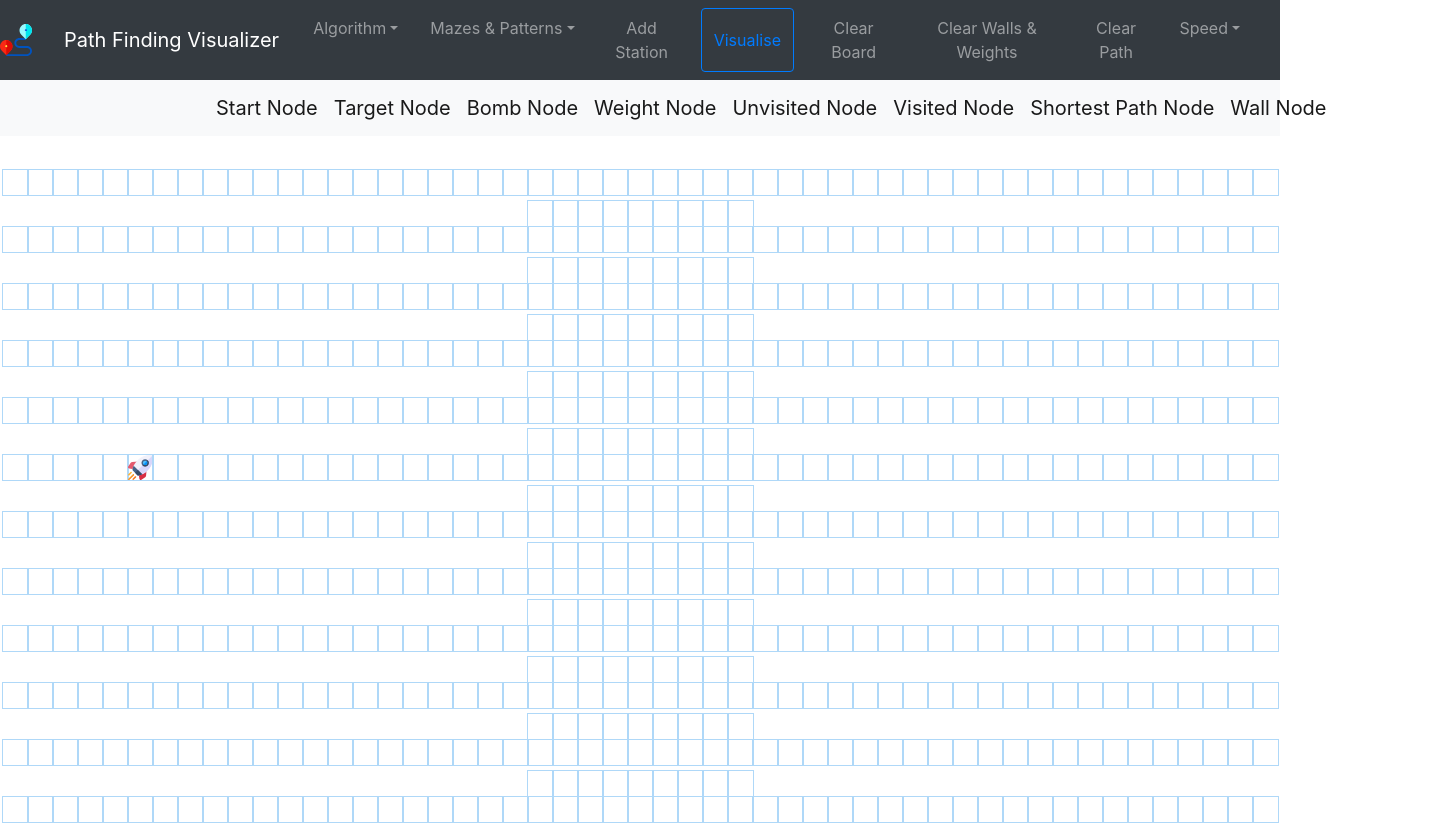
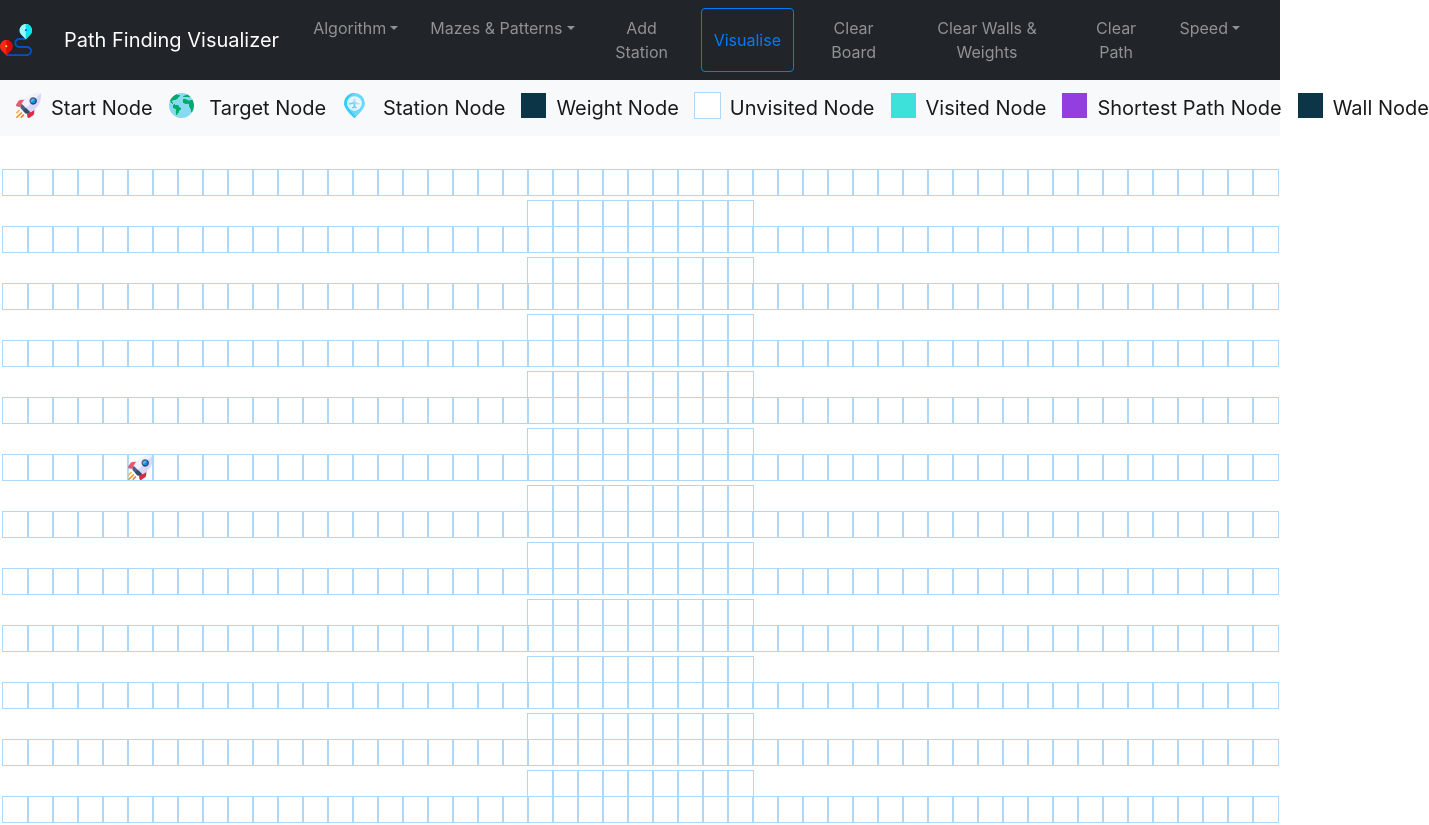
Before and after one commit to syadav-oss/Algolizer, a React (Create React App) app: page / in a window 1280 px wide. Shown: the top 825 px of the page, 1429 px wide, since content can reach past the window. Built offline with nearby package versions, Linux system fonts and the light colour scheme; the HTML template or start-up script is replaced by a standard one.

Commit message:
Navbar CSS Improved

```diff
--- a/src/PathfindingVisualizer/ControlPanel/ControlPanel.css
+++ b/src/PathfindingVisualizer/ControlPanel/ControlPanel.css
@@ -8,6 +8,7 @@
 
 .logo {
   background-image: url(../Styling/route.svg);
+  background-color: #212529;
   background-repeat: no-repeat;
   background-size: 2.5%;
   background-position-y: center;
--- a/src/PathfindingVisualizer/ControlPanel/ControlPanel.jsx
+++ b/src/PathfindingVisualizer/ControlPanel/ControlPanel.jsx
@@ -1,5 +1,8 @@
 import React, { Component } from "react";
 import "./ControlPanel.css";
+import startSvg from "../Styling/start.svg";
+import endSvg from "../Styling/end.svg";
+import stationSvg from "../Styling/station.svg";
 
 import { Navbar, Nav, NavDropdown, Button } from "react-bootstrap";
 export default class ControlPanel extends Component {
@@ -17,7 +20,7 @@ export default class ControlPanel extends Component {
 
     return (
       <div>
-        <Navbar bg="dark" expand="lg" variant="dark" className="logo">
+        <Navbar expand="lg" variant="dark" className="logo">
           <Navbar.Brand href="#" className="ml-5">
             Path Finding Visualizer
           </Navbar.Brand>
@@ -108,15 +111,114 @@ export default class ControlPanel extends Component {
           </Navbar.Collapse>
         </Navbar>
 
-        <Navbar bg="light" expand="lg" variant="light">
-          <Navbar.Brand className="col-centered">Start Node</Navbar.Brand>
-          <Navbar.Brand>Target Node</Navbar.Brand>
-          <Navbar.Brand>Bomb Node</Navbar.Brand>
-          <Navbar.Brand>Weight Node</Navbar.Brand>
-          <Navbar.Brand>Unvisited Node</Navbar.Brand>
-          <Navbar.Brand>Visited Node</Navbar.Brand>
-          <Navbar.Brand>Shortest Path Node</Navbar.Brand>
-          <Navbar.Brand>Wall Node</Navbar.Brand>
+        <Navbar bg="light" expand="lg" variant="light" className="centered">
+          <Navbar.Brand>
+            <img
+              alt=""
+              src={startSvg}
+              width="25"
+              height="25"
+              className="d-inline-block align-top"
+              style={{ marginRight: "10px" }}
+            />
+            {""}
+            Start Node
+          </Navbar.Brand>
+          <Navbar.Brand>
+            <img
+              alt=""
+              src={endSvg}
+              width="25"
+              height="25"
+              className="d-inline-block align-top"
+              style={{ marginRight: "10px" }}
+            />{" "}
+            Target Node
+          </Navbar.Brand>
+          <Navbar.Brand>
+            <img
+              alt=""
+              src={stationSvg}
+              width="25"
+              height="25"
+              className="d-inline-block align-top"
+              style={{ marginRight: "10px" }}
+            />{" "}
+            Station Node
+          </Navbar.Brand>
+          <Navbar.Brand>
+            <div className="d-flex flex-row">
+              <div
+                className="p-2"
+                style={{
+                  width: "25px",
+                  height: "25px",
+                  backgroundColor: `rgb(12, 53, 71)`,
+                  marginRight: "10px",
+                }}
+              />
+              Weight Node
+            </div>
+          </Navbar.Brand>
+          <Navbar.Brand>
+            <div className="d-flex flex-row">
+              <div
+                className="p-2"
+                style={{
+                  width: "25px",
+                  height: "25px",
+                  outline: "1px solid rgb(175, 216, 248)",
+                  backgroundColor: `rgb(255, 255, 255)`,
+                  display: "inline-block",
+                  marginRight: "10px",
+                }}
+              />
+              Unvisited Node
+            </div>{" "}
+          </Navbar.Brand>
+
+          <Navbar.Brand>
+            <div className="d-flex flex-row">
+              <div
+                className="p-2"
+                style={{
+                  width: "25px",
+                  height: "25px",
+                  backgroundColor: `rgba(0, 218, 207, 0.75)`,
+                  marginRight: "10px",
+                }}
+              />
+              Visited Node
+            </div>
+          </Navbar.Brand>
+          <Navbar.Brand>
+            <div className="d-flex flex-row">
+              <div
+                className="p-2"
+                style={{
+                  width: "25px",
+                  height: "25px",
+                  backgroundColor: `rgba(112, 0, 217, 0.75)`,
+                  marginRight: "10px",
+                }}
+              />
+              Shortest Path Node
+            </div>
+          </Navbar.Brand>
+          <Navbar.Brand>
+            <div className="d-flex flex-row">
+              <div
+                className="p-2"
+                style={{
+                  width: "25px",
+                  height: "25px",
+                  backgroundColor: `rgb(12, 53, 71)`,
+                  marginRight: "10px",
+                }}
+              />
+              Wall Node
+            </div>
+          </Navbar.Brand>
         </Navbar>
 
         <br />
```
